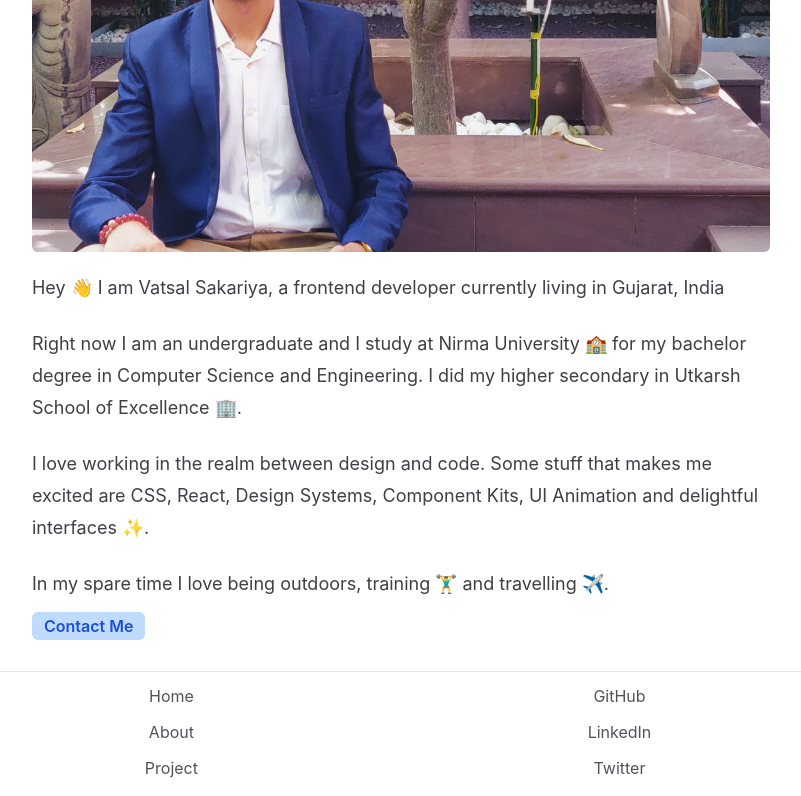
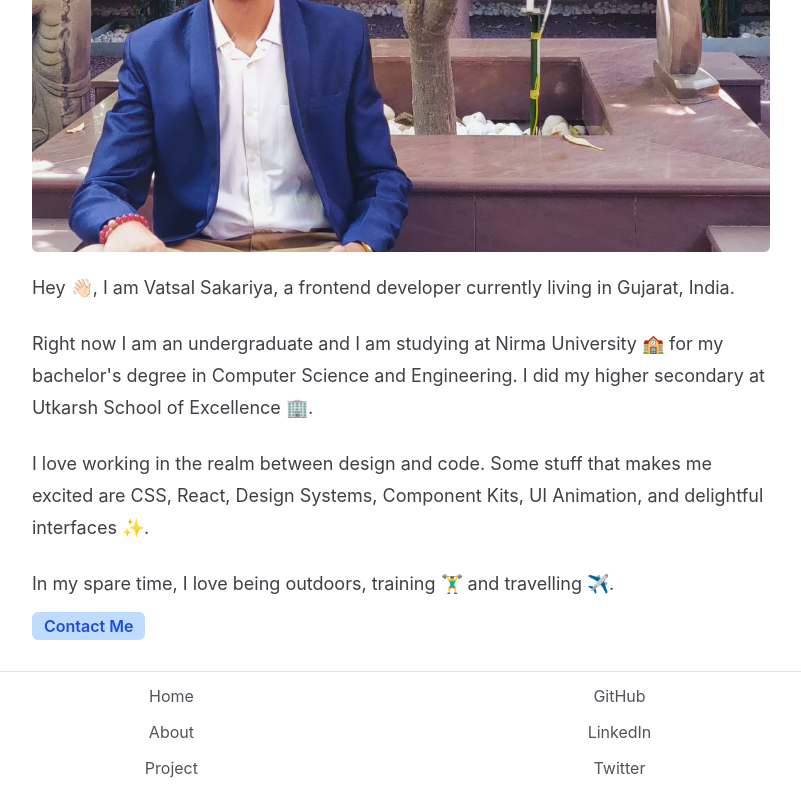
Before and after one commit to vatsal0601/portfolio-blog, a Next.js app: page /about in a window 1280 px wide. Shown: the part 403-1199 px from the top of the page, without its empty margins (239-1040 px from the left). Built offline with nearby package versions, Linux system fonts and the light colour scheme.

Commit message:
added show more buttons

```diff
--- a/components/Card.jsx
+++ b/components/Card.jsx
@@ -59,6 +59,7 @@ const Card = ({
 				</p>
 				{type === "project" && (
 					<p className="space-x-1 text-sm text-blue-600 dark:text-blue-500 lg:space-x-3 lg:text-base">
+						{github && (
 							<a
 								target="_blank"
 								rel="noopener noreferrer"
@@ -66,6 +67,8 @@ const Card = ({
 								className="hover:underline">
 								GitHub
 							</a>
+						)}
+						{link && (
 							<a
 								target="_blank"
 								rel="noopener noreferrer"
@@ -73,6 +76,7 @@ const Card = ({
 								className="hover:underline">
 								Link
 							</a>
+						)}
 					</p>
 				)}
 				<p className="text-sm font-light text-zinc-600 dark:text-zinc-400 lg:text-base">
--- a/pages/about.jsx
+++ b/pages/about.jsx
@@ -38,25 +38,25 @@ const About = () => {
 					<div className="mx-auto max-w-prose space-y-3 lg:text-lg">
 						<div className="prose prose-zinc dark:prose-invert lg:prose-lg">
 							<p>
-								Hey 👋 I am Vatsal Sakariya, a frontend
-								developer currently living in Gujarat, India
+								Hey 👋🏻, I am Vatsal Sakariya, a frontend
+								developer currently living in Gujarat, India.
 							</p>
 							<p>
-								Right now I am an undergraduate and I study at
-								Nirma University 🏫 for my bachelor degree in
-								Computer Science and Engineering. I did my
-								higher secondary in Utkarsh School of Excellence
-								🏢.
+								Right now I am an undergraduate and I am
+								studying at Nirma University 🏫 for my
+								bachelor's degree in Computer Science and
+								Engineering. I did my higher secondary at
+								Utkarsh School of Excellence 🏢.
 							</p>
 							<p>
 								I love working in the realm between design and
 								code. Some stuff that makes me excited are CSS,
 								React, Design Systems, Component Kits, UI
-								Animation and delightful interfaces ✨.
+								Animation, and delightful interfaces ✨.
 							</p>
 							<p>
-								In my spare time I love being outdoors, training
-								🏋️‍♂️ and travelling ✈️.
+								In my spare time, I love being outdoors,
+								training 🏋️‍♂️ and travelling ✈️.
 							</p>
 						</div>
 						<div>
--- a/pages/index.jsx
+++ b/pages/index.jsx
@@ -48,13 +48,13 @@ const Home = () => {
 					</div>
 					<div className="space-y-1 lg:space-y-3 lg:self-center">
 						<h1 className="text-4xl font-bold tracking-tight text-zinc-900 dark:text-zinc-200 xl:text-5xl">
-							Hi, my name is Vatsal.
+							Hi 👋🏻, I&apos;m Vatsal.
 						</h1>
 						<p className="prose prose-zinc dark:prose-invert lg:prose-lg">
-							I am a frontend developer. Currently I am a student
-							at Nirma University. This is my personal website -
-							where you will find all the stuff I am currently
-							doing and thinking about.
+							A front-end developer, currently studying at Nirma
+							University. This is my personal website, where you
+							will find all the stuff I am currently doing and
+							thinking about.
 						</p>
 						<div className="flex items-center space-x-3">
 							<a
@@ -76,15 +76,27 @@ const Home = () => {
 				</section>
 				<section className="space-y-3">
 					<h2 className="text-3xl font-bold tracking-tight text-zinc-900 dark:text-zinc-200 xl:text-4xl">
-						⚒️ Projects
+						⚒️ Recent Projects
 					</h2>
 					<RenderCards type="project" data={projects} />
+					<Link href="/project">
+						<a className="inline-flex items-center space-x-1 rounded-md bg-blue-200 px-3 py-1 text-sm font-semibold text-blue-700 transition-colors active:bg-blue-300 lg:text-base">
+							<span>Show all projects</span>
+							<ArrowNarrowRightIcon className="h-4 w-4 lg:h-5 lg:w-5" />
+						</a>
+					</Link>
 				</section>
 				<section className="space-y-3">
 					<h2 className="text-3xl font-bold tracking-tight text-zinc-900 dark:text-zinc-200 xl:text-4xl">
-						📝 Blogs
+						📝 Recent Blogs
 					</h2>
 					<RenderCards type="blog" data={blogs} />
+					<Link href="/blog">
+						<a className="inline-flex items-center space-x-1 rounded-md bg-blue-200 px-3 py-1 text-sm font-semibold text-blue-700 transition-colors active:bg-blue-300 lg:text-base">
+							<span>Show all blogs</span>
+							<ArrowNarrowRightIcon className="h-4 w-4 lg:h-5 lg:w-5" />
+						</a>
+					</Link>
 				</section>
 			</main>
 		</>
```
Lines whose indentation alone changed are shown as unchanged.
